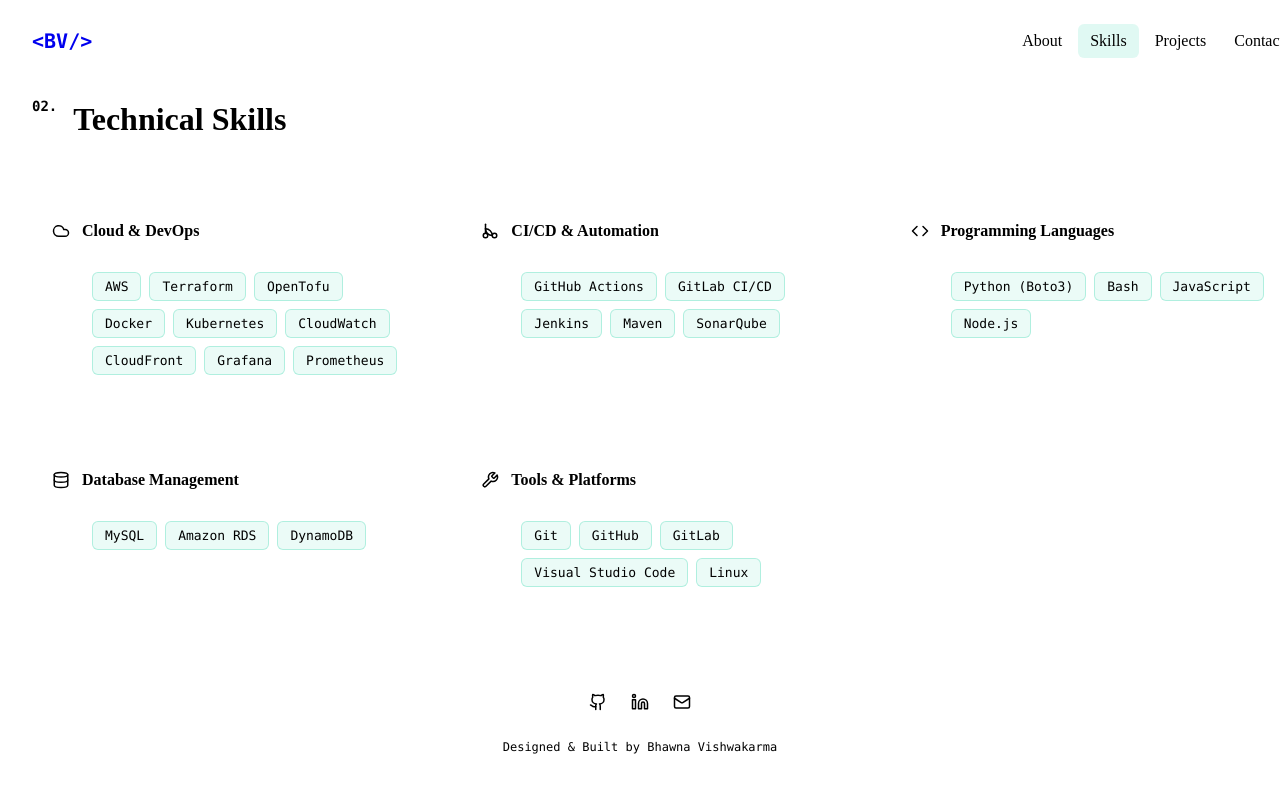
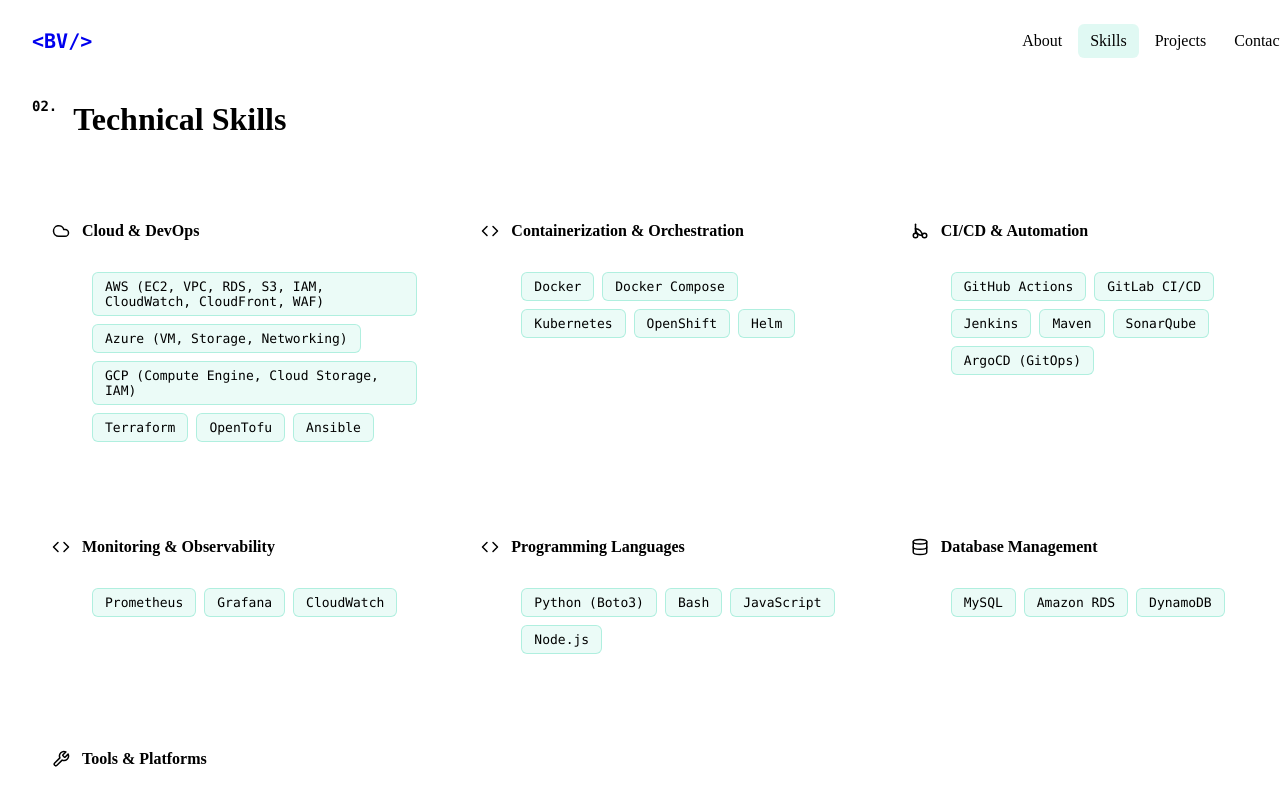
Before and after one commit to bhawnavishwakarma007/Portfolio, a React (Vite) app: page /skills in a window 1280 px wide. Shown: the top 798 px of the page. Built offline with nearby package versions, Linux system fonts and the light colour scheme; the HTML template or start-up script is replaced by a standard one.

Commit message:
Enhance skills data with detailed entries
Updated skills list with detailed descriptions and added new skills.

```diff
--- a/src/data/skills.js
+++ b/src/data/skills.js
@@ -6,15 +6,22 @@
   {
     category: 'Cloud & DevOps',
     items: [
-      'AWS',
+      'AWS (EC2, VPC, RDS, S3, IAM, CloudWatch, CloudFront, WAF)',
+      'Azure (VM, Storage, Networking)',
+      'GCP (Compute Engine, Cloud Storage, IAM)',
       'Terraform',
       'OpenTofu',
+      'Ansible'
+    ],
+  },
+  {
+    category: 'Containerization & Orchestration',
+    items: [
       'Docker',
+      'Docker Compose',
       'Kubernetes',
-      'CloudWatch',
-      'CloudFront',
-      'Grafana',
-      'Prometheus'
+      'OpenShift',
+      'Helm'
     ],
   },
   {
@@ -24,7 +31,16 @@
       'GitLab CI/CD',
       'Jenkins',
       'Maven',
-      'SonarQube'
+      'SonarQube',
+      'ArgoCD (GitOps)'
+    ],
+  },
+  {
+    category: 'Monitoring & Observability',
+    items: [
+      'Prometheus',
+      'Grafana',
+      'CloudWatch'
     ],
   },
   {
@@ -51,7 +67,9 @@
       'GitHub',
       'GitLab',
       'Visual Studio Code',
-      'Linux'
+      'Linux',
+      'Trivy',
+      'Make'
     ],
   },
 ]
```
